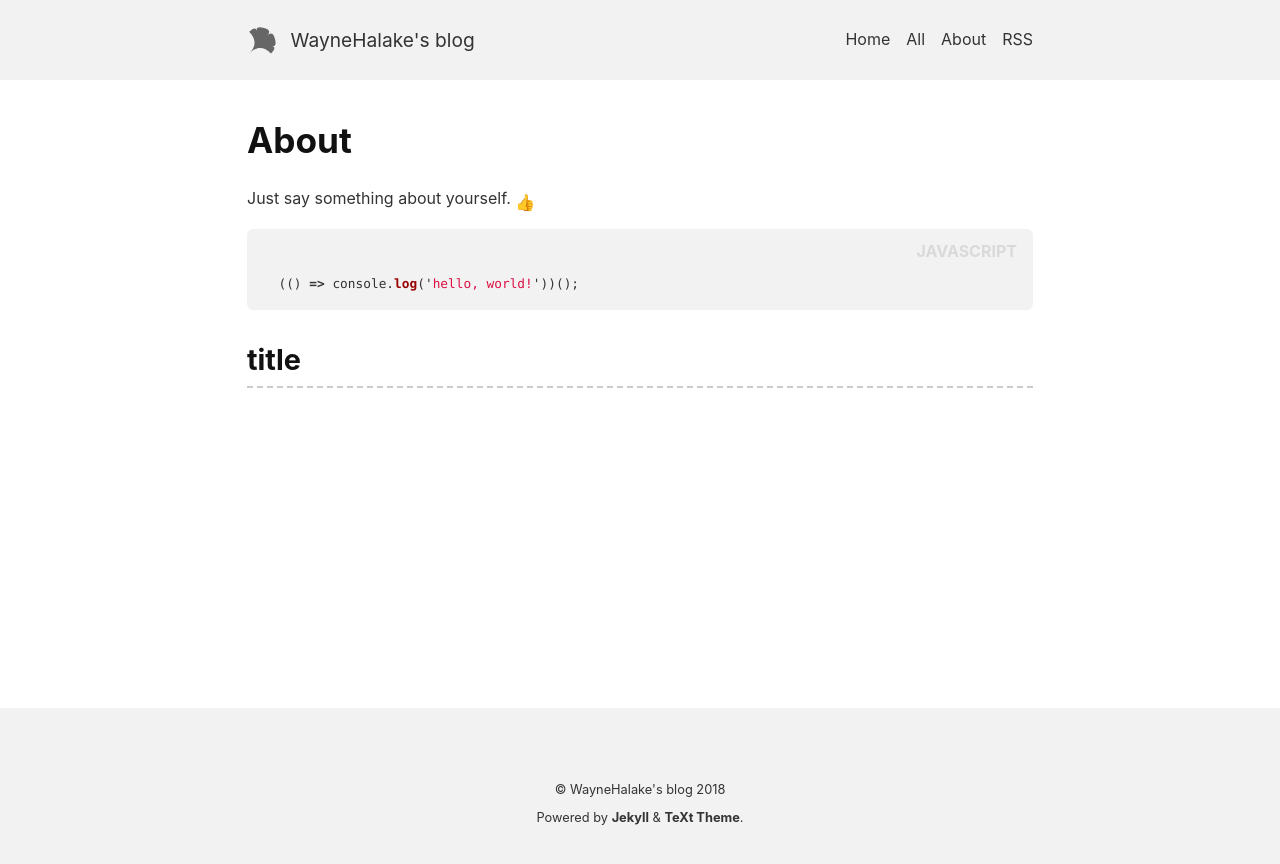
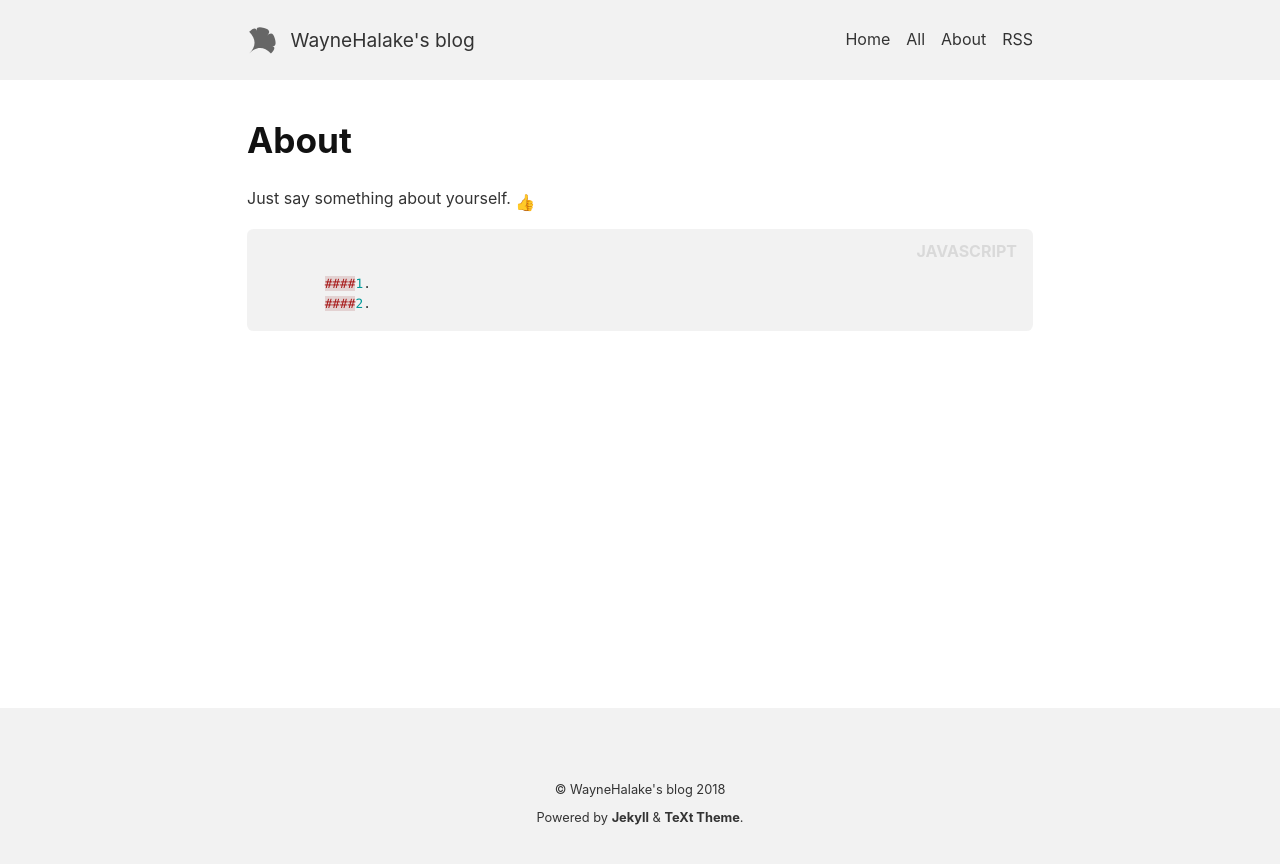
Before and after one commit to WayneHalake/WayneHalake.github.io, a Jekyll site: the page built from about.md, in a window 1280 px wide. Shown: the top 864 px of the page. Built offline with Jekyll 4.4.1, drawn with Linux system fonts in a browser that asks for light colours; nearby versions of some CDN libraries; emoji names are drawn with the system emoji font.

Commit message:
first mod

```diff
--- a/_config.yml
+++ b/_config.yml
@@ -43,7 +43,7 @@ timezone: Asia/Shanghai #see https://en.wikipedia.org/wiki/List_of_tz_database_t
 
 ## Author & social ##
 author:
-  name: Someone
+  name: WayneHalake
   # email:  #your Email address e.g. someone@site.com
   # facebook:  #your Facebook username
   # twitter:  #your Twitter username
--- a/about.md
+++ b/about.md
@@ -11,7 +11,6 @@ key: page-about
 Just say something about yourself. :+1:
 
 {% highlight javascript %}
-  (() => console.log('hello, world!'))();
+	####1.
+	####2.
 {% endhighlight %}
-
-## title
```
